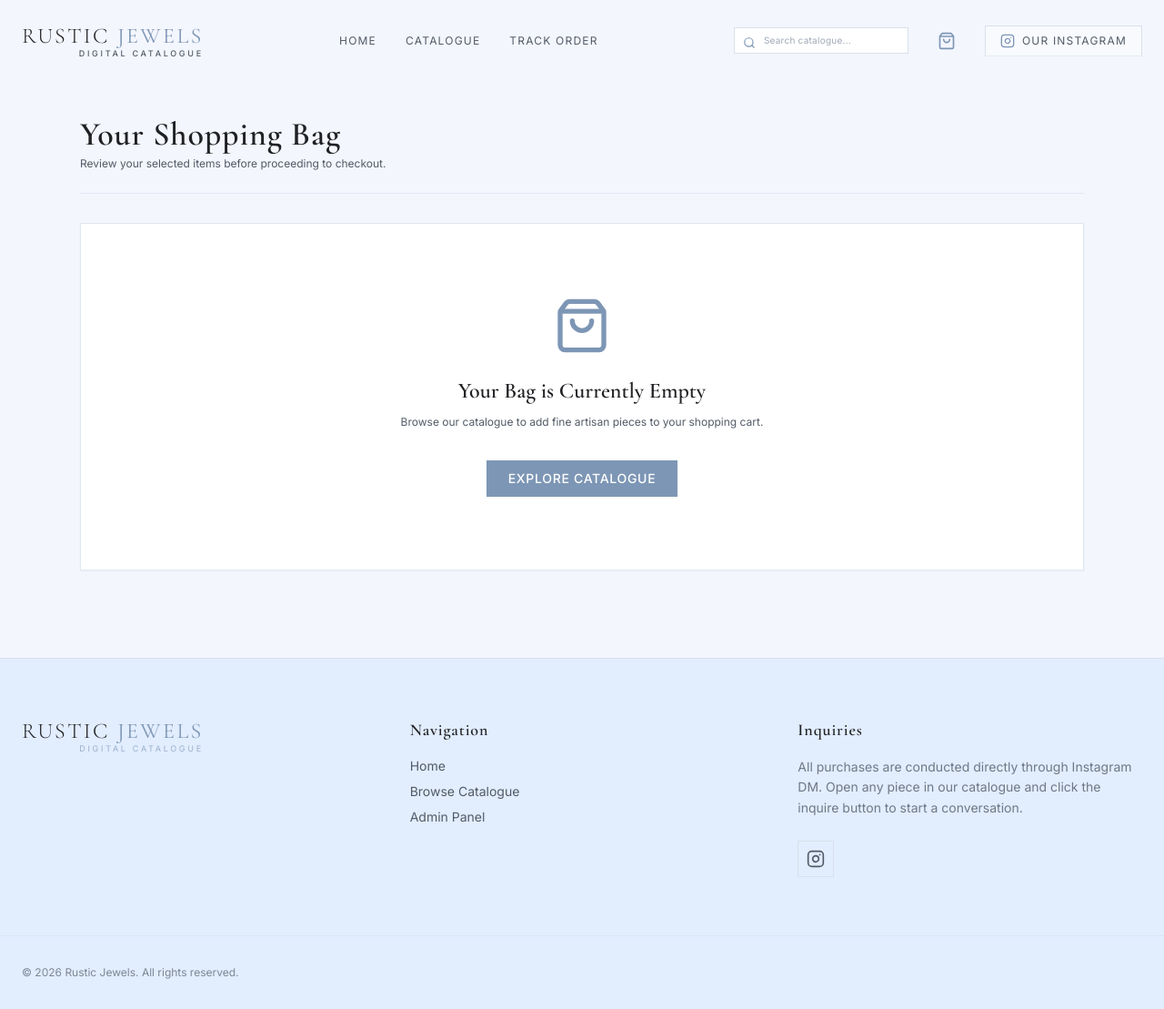
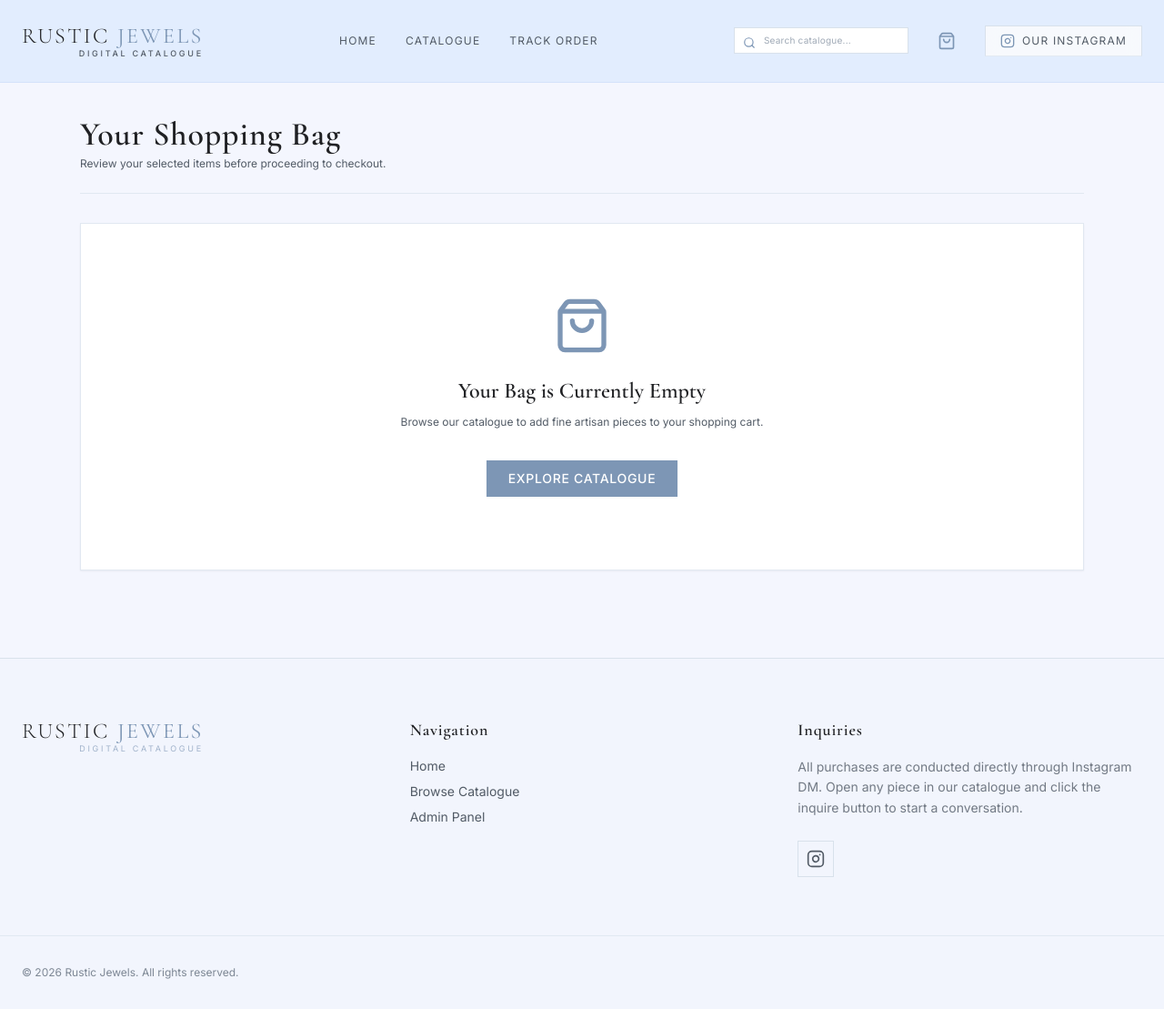
Before and after one commit to tayab-tries/rustic-jewels, a Next.js app: page /cart in a window 1280 px wide. Shown: the whole page at 91% size. Built offline with nearby package versions, Linux system fonts and the light colour scheme.

Commit message:
style: update footer background to #f2f5fd and header background to #e2edfe

```diff
--- a/components/ui/Footer.tsx
+++ b/components/ui/Footer.tsx
@@ -8,7 +8,7 @@ export default function Footer() {
 
 
   return (
-    <footer className="bg-[#E2EDFE] border-t border-[#D8E1EB] pt-16 pb-8 mt-auto">
+    <footer className="bg-[#f2f5fd] border-t border-[#D8E1EB] pt-16 pb-8 mt-auto">
       <div className="max-w-7xl mx-auto px-6 grid grid-cols-1 md:grid-cols-3 gap-12 mb-16">
         {/* Branding & Story */}
         <div className="flex flex-col gap-4">
--- a/components/ui/Navbar.tsx
+++ b/components/ui/Navbar.tsx
@@ -55,9 +55,9 @@ export default function Navbar() {
   return (
     <>
       <header
-        className={`fixed top-0 left-0 right-0 z-40 transition-all duration-350 ${scrolled
-            ? "glass py-4 shadow-lg border-b border-brand-charcoal-border/50"
-            : "bg-transparent py-6"
+        className={`fixed top-0 left-0 right-0 z-40 transition-all duration-350 bg-[#e2edfe] border-b border-[#c8d8f8]/50 ${scrolled
+            ? "py-4 shadow-md"
+            : "py-6"
           }`}
       >
         <div className="max-w-7xl mx-auto px-6 flex items-center justify-between">
@@ -164,7 +164,7 @@ export default function Navbar() {
             animate={{ opacity: 1, y: 0 }}
             exit={{ opacity: 0, y: -10 }}
             transition={{ duration: 0.25 }}
-            className="fixed inset-0 top-[73px] z-35 bg-[#F8FAFD] glass flex flex-col md:hidden"
+            className="fixed inset-0 top-[73px] z-35 bg-[#e2edfe] flex flex-col md:hidden"
           >
             {/* Mobile Search Input */}
             <div className="px-8 pt-6 w-full">
```
